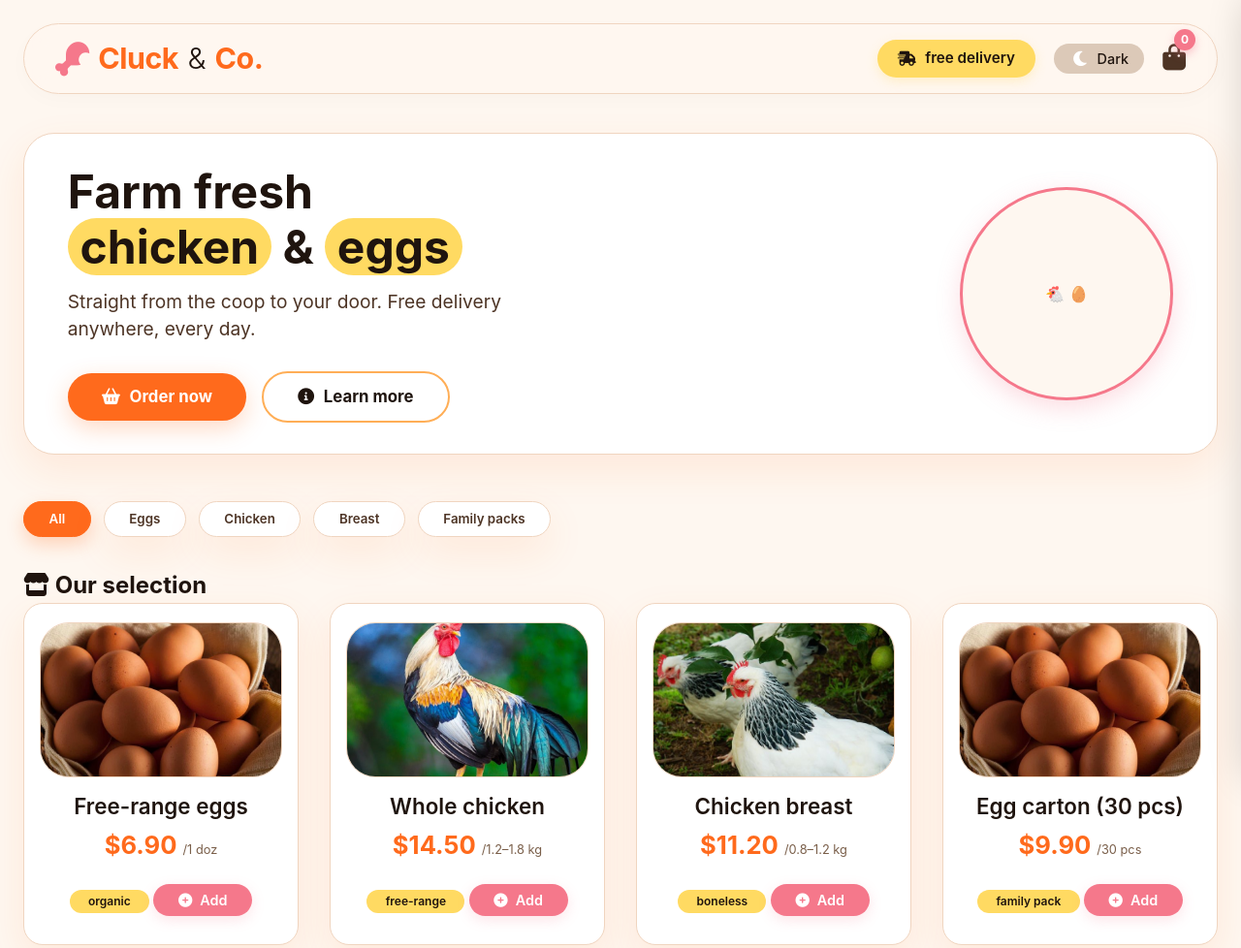
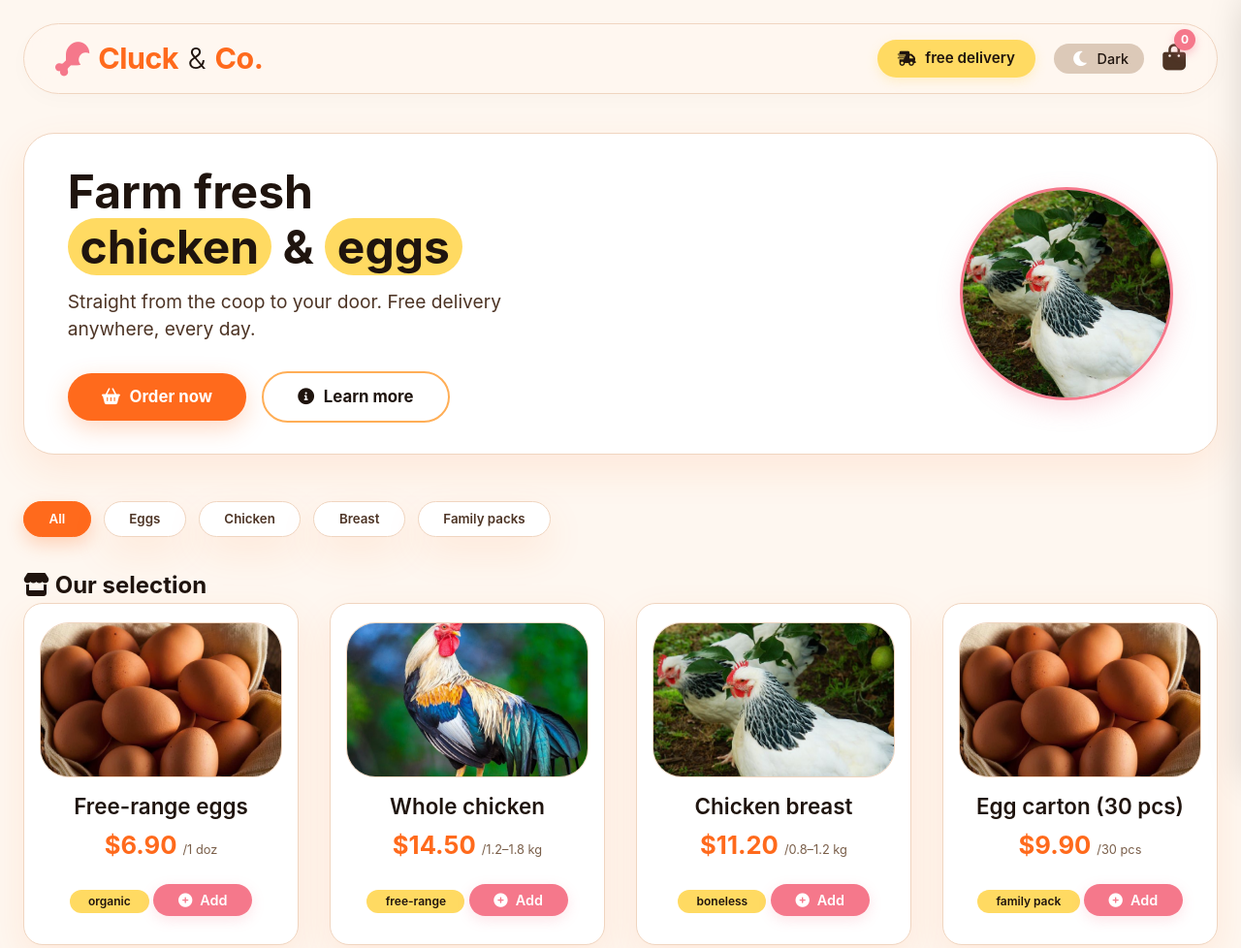
Before and after one commit to abdulkarimabdallah091-glitch/chicken-selling-website, a plain HTML site: page index.html in a window 1280 px wide. Shown: the top 978 px of the page at 97% size. Drawn offline with Linux system fonts and the light colour scheme.

Commit message:
Update index.html

```diff
--- a/index.html
+++ b/index.html
@@ -57,7 +57,7 @@
       </div>
     </div>
     <div class="hero-image" aria-hidden="true">
-<img src="images/kuku3.jpeg" alt="Fresh chicken and eggs" onerror="this.style.display='none'; this.parentElement.innerHTML='🐔 🥚'" />
+<img src="kuku3.jpeg" alt="Fresh chicken and eggs" onerror="this.style.display='none'; this.parentElement.innerHTML='🐔 🥚'" />
     </div>
   </section>
 
```
